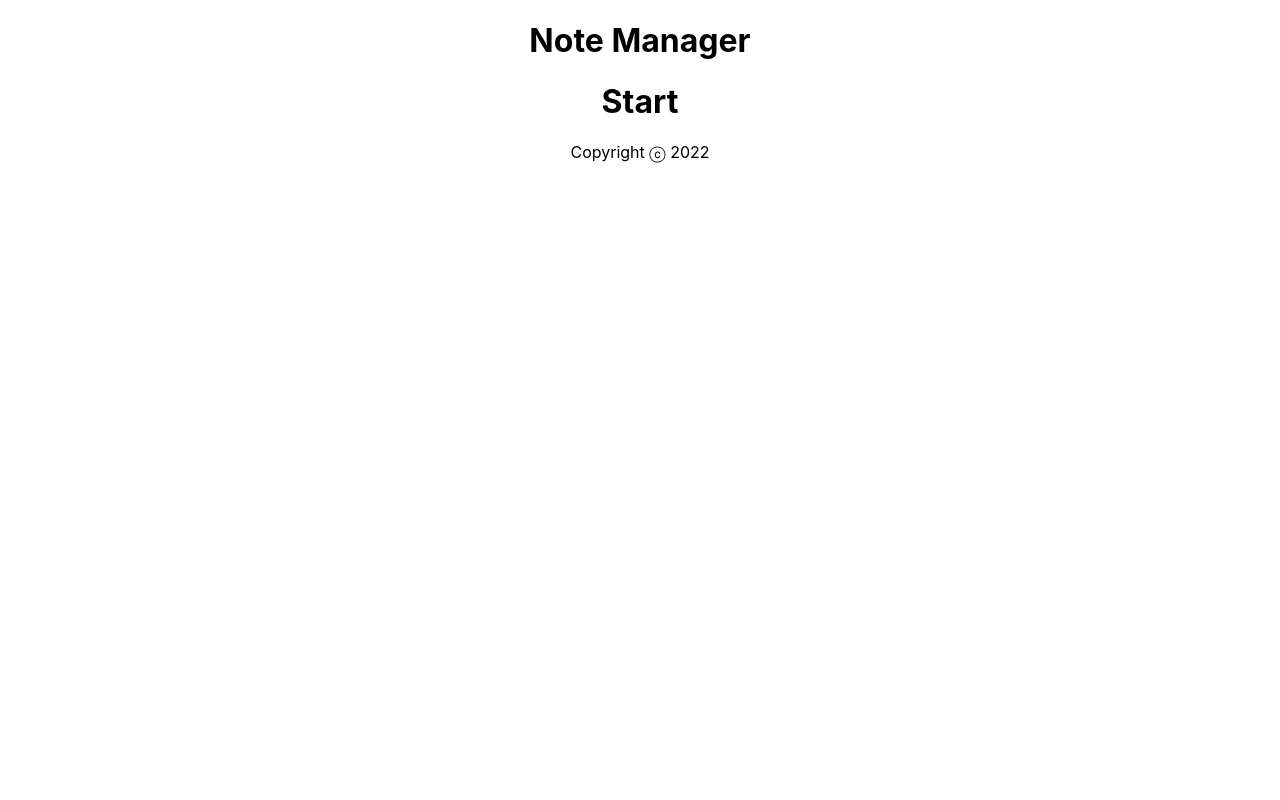
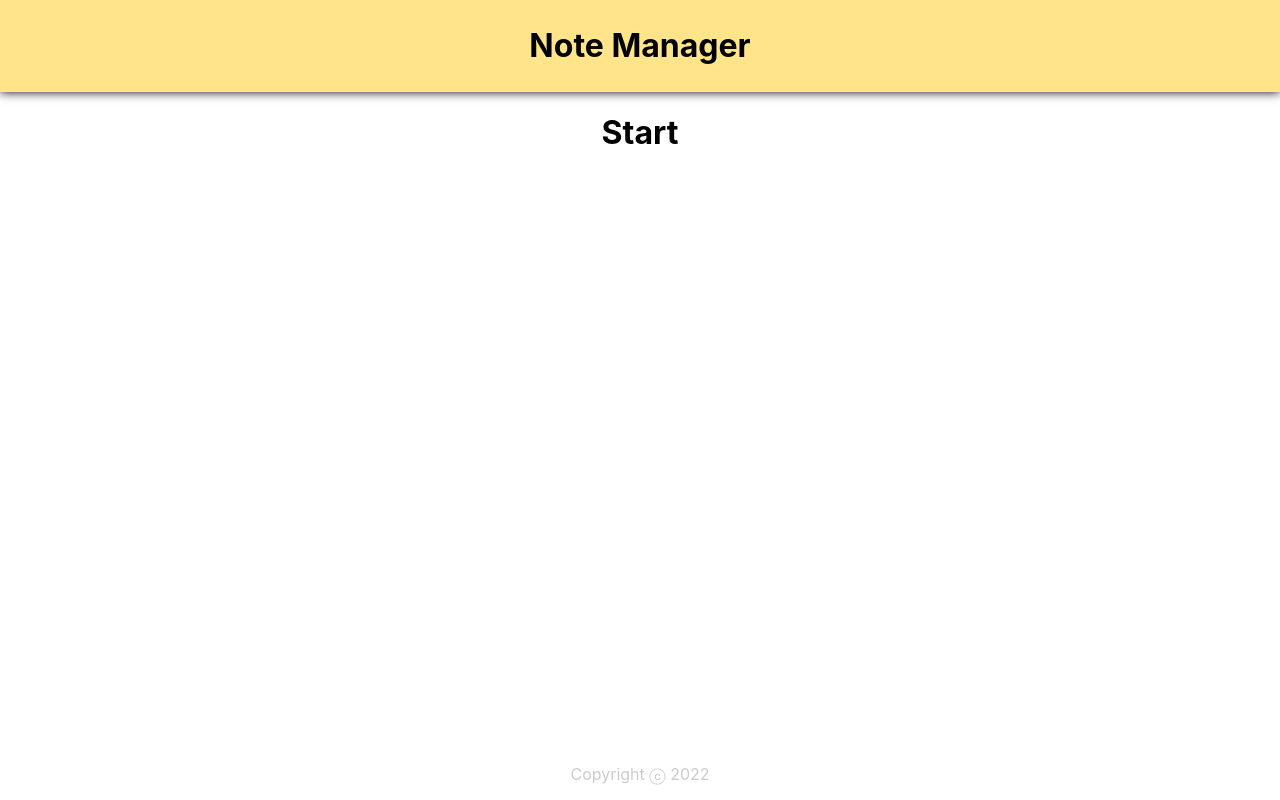
Before and after one commit to michael-ryk/p-note-manager, a React (Create React App) app: page / in a window 1280 px wide. Built offline with nearby package versions, Linux system fonts and the light colour scheme.

Commit message:
Styles footer and header

```diff
--- a/src/components/App.css
+++ b/src/components/App.css
@@ -1,3 +1,18 @@
 .App {
   text-align: center;
 }
+
+header {
+  background-color:rgb(255, 228, 138);
+  margin: auto;
+  padding: 5px;
+  box-shadow: 0 0 10px 0;
+}
+
+footer {
+  position: absolute;
+  bottom: 0;
+  text-align: center;
+  color: #ccc;
+  width: 100%;
+}
```
